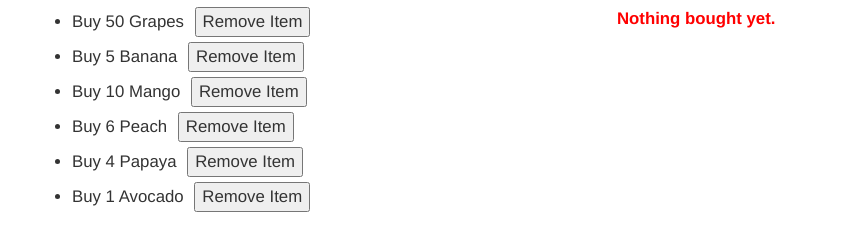
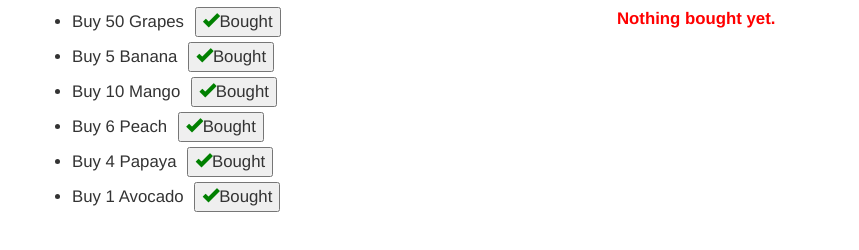
Before and after one commit to Puneetseed/NG-Mod2, a plain HTML site: page index.html in a window 1280 px wide. Shown: the part 126-376 px from the top of the page, without its empty margins (38-897 px from the left). Drawn offline with Linux system fonts and the light colour scheme.

Commit message:
Update index.html

```diff
--- a/index.html
+++ b/index.html
@@ -35,7 +35,7 @@
      <ul>
        <li ng-repeat="item in tobuylist.BuyItems">
           Buy {{ item.quantity }}  {{ item.name }}
-          <button ng-click="tobuylist.doBuy($index);">Remove Item</button>
+          <button ng-click="tobuylist.doBuy($index);"><span class="glyphicon glyphicon-ok"></span>Bought</button>
         </li>
      </ul>
      <div ng-if="tobuylist.BuyItems.length == 0" class="emptyMessage" class="emptyMessage">Everything is bought!</div>
```
